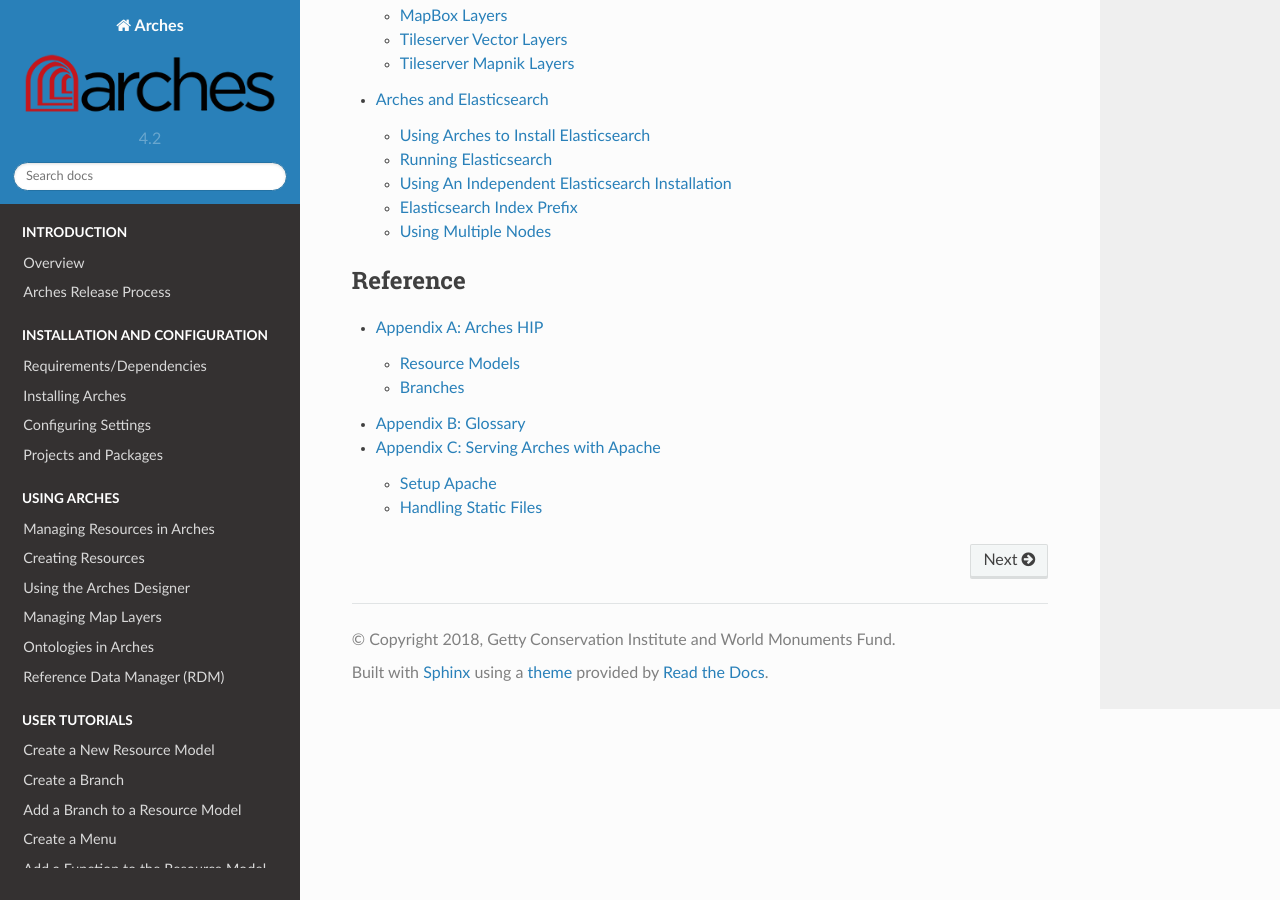
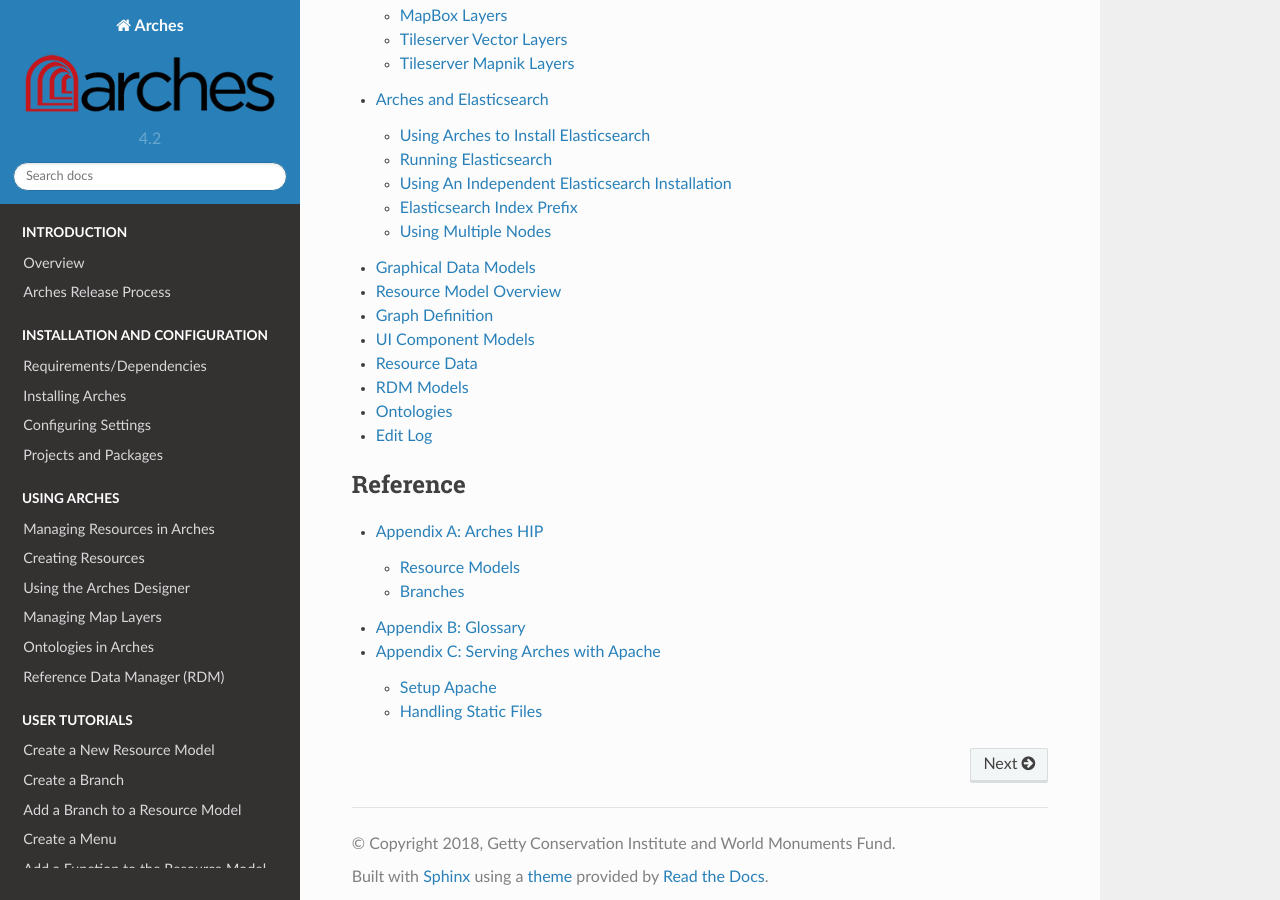
Before and after one commit to archesproject/arches-docs, a Sphinx documentation site: the page built from docs/index.txt, in a window 1280 px wide and 900 px high, scrolled down 2676 px. Built offline with Sphinx 7.4.7 and the Read the Docs theme 2.0.0, drawn with Linux system fonts in a browser that asks for light colours; some of the changed lines change nothing that is shown.

Commit message:
Migrated Data Model documentation from wiki

```diff
--- /dev/null
+++ b/docs/data-model.txt
@@ -0,0 +1,381 @@
+Graphical Data Models
+=====================
+
+Arches Models Only
+
+.. image:: images/arches_models.png
+   :target: _images/arches_models.png
+
+Full Data Model
+
+
+.. image:: images/full-data-model-080717.png
+   :target: _images/full-data-model-080717.png
+
+
+Resource Model Overview
+=======================
+
+Resources in an Arches database are separated into distinct resource "classes" (not to be confused with Python classes!), and Arches v4 allows users to create and modify resource classes within the app interface itself, using the Resource Designer. To support these capabilities, resource classes are defined with modular components that can be re-used throughout the system.
+
+The three basic components of a resource class are a graph, a set of data entry forms, and a report. In the Arches interface, each of these components comprise various sub-components, as illustrated below.
+
+.. image :: images/resource-class-full.png
+   :target: _images/resource-class-full.png
+
+The Arches logical model has been developed to support this modular construction, and the relevant models are described below as they pertain to the graph, forms (UI components), and the resource data itself (not illustrated above).
+
+
+Graph Definition
+===================
+
+A resource's graph is defined as a collection of GraphModel instances. In the UI, these GraphModels are listed in the Graph Library. Each GraphModel is a collection of NodeGroups, which are themselves collections of Nodes. All Nodes and NodeGroups are connected to each other by Edges. GraphModels allow for a modular approach to creating resource graphs, as a GraphModel can easily be copied from one graph to another.
+
+NodeGroups can be a single Node or many Nodes. A basic example of a NodeGroup would be ``E1_NAME`` and ``E55_NAME_TYPE``. In this case, each ``E1_NAME`` must be paired with a ``E55_NAME_TYPE``, thereby necessitating a group in order to support multiple name/name_type combos associated with a given resource instance. In other words, NodeGroup represents the logical model-level requirement that certain sets of nodes must be grouped together to retain meaning.
+
+NodeGroups are used to create Cards (see `below <#ui-component-models>`_, and this is done based on the ``cardinality`` property. Therefore, not every NodeGroup will be used to create a Card, which allows NodeGroups to exist within other NodeGroups. The ``parentnodegroup`` property is used to record this nesting.
+
+Validation instances handle base-level data validations that will be applied at the graph level.  For example, ``isrequired`` will be an example of a validation, which would return false if a given node is left empty. This is distinct from the concept of Functions which are applied at the UI level for more superficial validation.
+
+.. code-block:: python
+
+   class GraphModel(models.Model):
+    graphid = models.UUIDField(primary_key=True, default=uuid.uuid1)
+    name = models.TextField(blank=True, null=True)
+    description = models.TextField(blank=True, null=True)
+    deploymentfile = models.TextField(blank=True, null=True)
+    author = models.TextField(blank=True, null=True)
+    deploymentdate = models.DateTimeField(blank=True, null=True)
+    version = models.TextField(blank=True, null=True)
+    isresource = models.BooleanField()
+    isactive = models.BooleanField()
+    iconclass = models.TextField(blank=True, null=True)
+    subtitle = models.TextField(blank=True, null=True)
+    ontology = models.ForeignKey('Ontology', db_column='ontologyid', related_name='graphs', null=True, blank=True)
+    class Meta:
+        managed = True
+        db_table = 'graphs'
+
+.. code-block:: python
+
+   class NodeGroup(models.Model):
+    nodegroupid = models.UUIDField(primary_key=True, default=uuid.uuid1)  This field type is a guess.
+    cardinality = models.TextField(blank=True, default='n')
+    legacygroupid = models.TextField(blank=True, null=True)
+    parentnodegroup = models.ForeignKey('self', db_column='parentnodegroupid', blank=True, null=True)
+    class Meta:
+        managed = True
+        db_table = 'node_groups'
+
+.. code-block:: python
+
+   class Node(models.Model):
+    nodeid = models.UUIDField(primary_key=True, default=uuid.uuid1)
+    name = models.TextField()
+    description = models.TextField(blank=True, null=True)
+    istopnode = models.BooleanField()
+    ontologyclass = models.TextField(blank=True, null=True)
+    datatype = models.TextField()
+    nodegroup = models.ForeignKey(NodeGroup, db_column='nodegroupid', blank=True, null=True)
+    graph = models.ForeignKey(Graph, db_column='graphid', blank=True, null=True)
+
+.. code-block:: python
+
+   class Edge(models.Model):
+    edgeid = models.UUIDField(primary_key=True, default=uuid.uuid1)
+    name = models.TextField(blank=True, null=True)
+    description = models.TextField(blank=True, null=True)
+    ontologyproperty = models.TextField(blank=True, null=True)
+    domainnode = models.ForeignKey('Node', db_column='domainnodeid', related_name='edge_domains')
+    rangenode = models.ForeignKey('Node', db_column='rangenodeid', related_name='edge_ranges')
+    graph = models.ForeignKey(Graph, db_column='graphid', blank=True, null=True)
+    class Meta:
+        managed = True
+        db_table = 'edges'
+        unique_together = (('rangenode', 'domainnode'),)
+
+.. code-block:: python
+
+   class Validation(models.Model):
+    validationid = models.UUIDField(primary_key=True, default=uuid.uuid1)  //This field type is a guess.
+    validation = models.TextField(blank=True, null=True)
+    validationtype = models.TextField(blank=True, null=True)
+    name = models.TextField(blank=True, null=True)
+    description = models.TextField(blank=True, null=True)
+    class Meta:
+        managed = True
+        db_table = 'validations'
+
+
+UI Component Models
+===================
+
+A number of models exist specifically to support the resource class UI. The purpose of this is to create direct relationships between the resource graph and the data entry forms that are used to create resource instances. Generally, the process works like this:
+
+1. A resource graph is an organized collection NodeGroups which define what information will be gathered for a given resource class.
+
+2. A resource's data entry forms are made of Cards that are tied to specific NodeGroups and define which input Widgets will be used to gather values for each Node in that NodeGroup.
+
+.. image:: images/graph-forms.png
+   :target: _images/graph-forms.png
+
+Each resource class has any number of Form instances attached to it, which are meant to thematically categorize sets of data entry. Forms are made up of one or more Cards. Cards are UI representations of a NodeGroup, and they encapsulate the Widgets that facilitate data entry for each Node in a given NodeGroup instance.
+
+While a Card will only handle data entry for a single NodeGroup (which may have many Nodes or children NodeGroups), a single NodeGroup can be handled by more than one Card. This allows a NodeGroup to be represented on one Card in the web app, and in a different Card in the mobile app. Like a NodeGroup, a Card may be nested within a parent Card, which is necessary in the case of wizards/card groups. These nested cards are called "sub-cards" in the Resource Manager interface.
+
+Function instances serve to apply logic dictating data validation or UI behavior based on some data entry event. Functions will, for example, call validations asynchronously to alert users of invalid data that has been entered to a form. They may also serve to hide or expose certain Cards or Forms based on data that has been populated through a Widget. A Function instance can be used on any combination of Card, Node, and Widget instances.
+
+.. code-block:: python
+
+    class Form(models.Model):
+        formid = models.UUIDField(primary_key=True, default=uuid.uuid1)
+        title = models.TextField(blank=True, null=True)
+        subtitle = models.TextField(blank=True, null=True)
+        class Meta:
+            managed = True
+            db_table = 'forms'
+
+.. code-block:: python
+
+    class Card(models.Model):
+        cardid = models.UUIDField(primary_key=True, default=uuid.uuid1)
+        name = models.TextField(blank=True, null=True)
+        title = models.TextField(blank=True, null=True)
+        subtitle = models.TextField(blank=True, null=True)
+        helptext = models.TextField(blank=True, null=True)
+        nodegroup = models.ForeignKey('NodeGroup', db_column='nodegroupid', blank=True, null=True)
+        parentcard = models.ForeignKey('self', db_column='parentcardid', blank=True, null=True)
+        class Meta:
+            managed = True
+            db_table = 'cards'
+
+.. code-block:: python
+
+    class Widget(models.Model):
+    "Widgets are the individual UI components in which data are entered."
+        widgetid = models.UUIDField(primary_key=True, default=uuid.uuid1)
+        name = models.TextField()
+        template = models.FileField(storage=widget_storage_location)
+        defaultlabel = models.TextField(blank=True, null=True)
+        defaultmask = models.TextField(blank=True, null=True)
+        helptext = models.TextField(blank=True, null=True)
+        class Meta:
+            managed = True
+            db_table = 'widgets'
+
+.. code-block:: python
+
+    class Function(models.Model):
+        functionid = models.UUIDField(primary_key=True, default=uuid.uuid1)
+        functiontype = models.TextField()
+        function = models.TextField(blank=True, null=True)
+        name = models.TextField(blank=True, null=True)
+        description = models.TextField(blank=True, null=True)
+        class Meta:
+            managed = True
+            db_table = 'functions'
+
+Resource Data
+================
+
+Three models are used to store Arches business data:
+
++ ResourceInstance - one per resource in the database
+
++ Tile - stores all business data
+
++ ResourceXResource - records relationships between resource instances
+
+Creating a new resource in the database instantiates a new ResourceInstance, which belongs to one resource class and has a unique ``resourceinstanceid``. A resource instance may also have its own security/permissions properties in order to allow a fine-grained level of user-based permissions.
+
+Once data have been captured, they are stored as Tiles in the database. Each Tile stores one instance of all of the attributes of a given NodeGroup for a resource instance, as referenced by the ``resourceinstanceid``. This business data is stored as a JSON object, which is a dictionary with n number of keys/value pairs that represent a Node's id ``nodeid`` and that Node's value.
+
+in theory:
+
+.. code-block:: json
+
+   {
+        "nodeid": "node value",
+        "nodeid": "node value"
+   }
+
+
+
+in practice:
+
+.. code-block:: json
+
+   {
+        "20000000-0000-0000-0000-000000000002": "John",
+        "20000000-0000-0000-0000-000000000004": "Primary"
+   }
+
+(These are an ``E1_NAME`` node and an ``E55_NAME_TYPE`` node.)
+
+Arches also allows for the creation of relationships between resource instances, and these are stored as instances of the ResourceXResource model. The ``resourceinstanceidfrom`` and ``resourceinstanceidto`` fields create the relationship, and ``relationshiptype`` qualifies the relationship. The latter must correspond to the appropriate top node in the RDM. This constrains the list of available types of relationships available between resource instances.
+
+.. code-block:: python
+
+   class ResourceInstance(models.Model):
+    resourceinstanceid = models.UUIDField(primary_key=True, default=uuid.uuid1)
+    resourceclass = models.ForeignKey(Node, db_column='resourceclassid')
+    resourceinstancesecurity = models.TextField(blank=True, null=True) #Intended to support flagging individual resources as unavailable to given user roles.
+    "At present, this field is not fully baked.  Idea here is to acknowldge that we need to be able to apply role-based security at a resourceinstance by resourceinstance level."
+    class Meta:
+        managed = True
+        db_table = 'resource_instances'
+
+.. code-block:: python
+
+    class Tile(models.Model):
+        tileid = models.UUIDField(primary_key=True, default=uuid.uuid1)
+        data = JSONField(blank=True, null=True, db_column='tiledata')
+        resourceinstance = models.ForeignKey(ResourceInstance, db_column='resourceinstanceid')
+        parenttile = models.ForeignKey('self', db_column='parenttileid', blank=True, null=True)
+        nodegroup = models.ForeignKey(NodeGroup, db_column='nodegroupid')
+        class Meta:
+            managed = True
+            db_table = 'tiles'
+
+.. code-block:: python
+
+    class ResourceXResource(models.Model):
+        resourcexid = models.AutoField(primary_key=True)
+        relationshiptype = models.ForeignKey('Value', db_column='relationshiptype')
+        resourceinstanceidfrom = models.ForeignKey('ResourceInstance', db_column='resourceinstanceidfrom', blank=True, null=True, related_name='resxres_resource_instance_ids_from')
+        resourceinstanceidto = models.ForeignKey('ResourceInstance', db_column='resourceinstanceidto', blank=True, null=True, related_name='resxres_resource_instance_ids_to')
+        notes = models.TextField(blank=True, null=True)
+        datestarted = models.DateField(blank=True, null=True)
+        dateended = models.DateField(blank=True, null=True)
+        class Meta:
+            managed = True
+            db_table = 'resource_x_resource'
+
+RDM Models
+==========
+
+The RDM (Reference Data Manager) stores all of the vocabularies used in your Arches installation. Whether they are simple wordlists or a polyhierarchical thesauri, these vocabularies are stored as "concept schemes" and can be viewed as an aggregation of one or more concepts and the semantic relationships (links) between those concepts.
+
+In the data model, a concept scheme consists of a set of Concept instances, each paired with a Value. In our running name/name_type example, the ``E55_NAME_TYPE`` Node would be linked to a Concept (``E55_NAME_TYPE``) which would have two child Concepts. Thus, where the user sees a dropdown containing "Primary" and "Alternate", these are actually the Values of ``E55_NAME_TYPE``'s two descendent Concepts. The parent/child relationships between Concepts are stored as Relation instances.
+
+.. code-block:: python
+
+    class Concept(models.Model):
+        conceptid = models.UUIDField(primary_key=True, default=uuid.uuid1)  //This field type is a guess.
+        nodetype = models.ForeignKey('DNodeType', db_column='nodetype')
+        legacyoid = models.TextField(unique=True)
+        class Meta:
+            managed = True
+            db_table = 'concepts'
+
+.. code-block:: python
+
+    class Relation(models.Model):
+        relationid = models.UUIDField(primary_key=True, default=uuid.uuid1)
+        conceptfrom = models.ForeignKey(Concept, db_column='conceptidfrom', related_name='relation_concepts_from')
+        conceptto = models.ForeignKey(Concept, db_column='conceptidto', related_name='relation_concepts_to')
+        relationtype = models.ForeignKey(DRelationType, db_column='relationtype')
+        class Meta:
+            managed = True
+            db_table = 'relations'
+
+.. code-block:: python
+
+    class Value(models.Model):
+        valueid = models.UUIDField(primary_key=True, default=uuid.uuid1)
+        concept = models.ForeignKey('Concept', db_column='conceptid')
+        valuetype = models.ForeignKey(DValueType, db_column='valuetype')
+        value = models.TextField()
+        language = models.ForeignKey(DLanguage, db_column='languageid', blank=True, null=True)
+        class Meta:
+            managed = True
+            db_table = 'values'
+
+Ontologies
+============
+
+An ontology standardizes a set of valid CRM (Conceptual Reference Model) classes for Node instances, as well as a set of relationships that will define Edge instances. Most importantly, an ontology enforces which Edges can be used to connect which Nodes. If a pre-loaded ontology is designated for a GraphModel instance, every NodeGroup within that GraphModel must conform to that ontology. You may also create an "ontology-less" graph, which will not define specific CRM classes for the Nodes and Edges.
+
+These rules are stored as OntologyClass instances, which are stored as JSON. These JSON objects consist of dictionaries with two properties, `down` and `up`, each of which contains another two properties `ontology*property` and `ontology*classes` (`down` assumes a known domain class, while `up` assumes a known range class).
+
+.. code-block:: json
+
+  {
+    "down":[
+      {
+        "ontology_property":"P1_is_identified_by",
+        "ontology_classes": [
+          "E51_Contact_Point",
+          "E75_Conceptual_Object_Appellation",
+          "E42_Identifier",
+          "E45_Address",
+          "E41_Appellation"
+        ]
+      }
+    ],
+  "up":[
+    {
+      "ontology_property":"P1_identifies",
+      "ontology_classes":[
+        "E51_Contact_Point",
+        "E75_Conceptual_Object_Appellation",
+        "E42_Identifier"
+        ]
+      }
+    ]
+  }
+
+
+
+Aches comes preloaded with the `CIDOC CRM <http://www.cidoc-crm.org/>`_, an ontology created by ICOM (International Council of Museums) to model cultural heritage documentation. However, a developer may create and load an entirely new ontology.
+
+
+.. code-block:: python
+
+    class Ontology(models.Model):
+        ontologyid = models.UUIDField(default=uuid.uuid1, primary_key=True)
+        name = models.TextField()
+        version = models.TextField()
+        path = models.FileField(storage=get_ontology_storage_system())
+        parentontology = models.ForeignKey('Ontology', db_column='parentontologyid', related_name='extensions', null=True, blank=True)
+        class Meta:
+            managed = True
+            db_table = 'ontologies'
+
+.. code-block:: python
+
+    class OntologyClass(models.Model):
+        ontologyclassid = models.UUIDField(default=uuid.uuid1, primary_key=True)
+        source = models.TextField()
+        target = JSONField(null=True)
+        ontology = models.ForeignKey('Ontology', db_column='ontologyid', related_name='ontologyclasses')
+        class Meta:
+            managed = True
+            db_table = 'ontologyclasses'
+            unique_together=(('source', 'ontology'),)
+
+Edit Log
+==========
+
+A change in a Tile's contents, which is the result of any resource edits, is recorded as an instance of the EditLog model.
+
+.. code-block:: python
+
+    class EditLog(models.Model):
+        editlogid = models.UUIDField(primary_key=True, default=uuid.uuid1)
+        resourceclassid = models.TextField(blank=True, null=True)
+        resourceinstanceid = models.TextField(blank=True, null=True)
+        attributenodeid = models.TextField(blank=True, null=True)
+        tileinstanceid = models.TextField(blank=True, null=True)
+        edittype = models.TextField(blank=True, null=True)
+        newvalue = models.TextField(blank=True, null=True)
+        oldvalue = models.TextField(blank=True, null=True)
+        timestamp = models.DateTimeField(blank=True, null=True)
+        userid = models.TextField(blank=True, null=True)
+        user_firstname = models.TextField(blank=True, null=True)
+        user_lastname = models.TextField(blank=True, null=True)
+        user_email = models.TextField(blank=True, null=True)
+        note = models.TextField(blank=True, null=True)
+        class Meta:
+            managed = True
+            db_table = 'edit_log'
--- a/docs/index.txt
+++ b/docs/index.txt
@@ -51,6 +51,8 @@
     additional-configuration
     creating-new-map-layers
     arches-and-elasticsearch
+    data-model
+
 
 .. toctree::
     :caption: Reference
```
